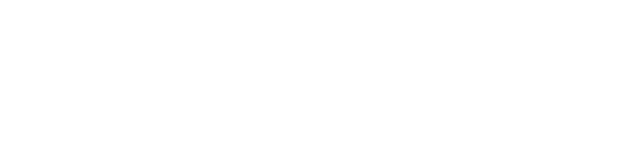
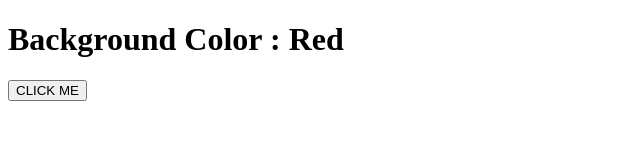
Before and after one commit to AlvinBirley/color-flipper, a plain HTML site: page color-flipper/index.html in a window 1280 px wide. Shown: the whole page, without its empty margins (0-640 px from the left). Drawn offline with Linux system fonts and the light colour scheme.

Commit message:
Add 'current color div' and 'click me' button

```diff
--- a/color-flipper/index.html
+++ b/color-flipper/index.html
@@ -7,7 +7,10 @@
     <title>Color Flipper</title>
 </head>
 <body>
-
+ <div id="container">
+    <div id="currentColor"><h1>Background Color : Red</h1></div>
+    <button id ="button">CLICK ME</button>
+ </div>
 <script src="script.js"></script>
 </body>
 </html>
```
